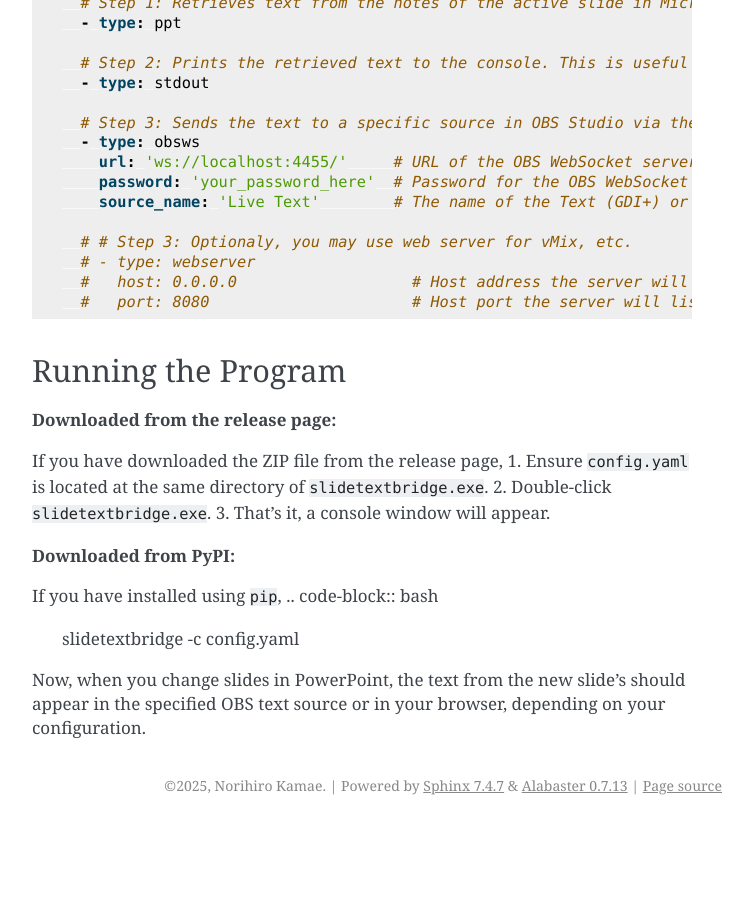
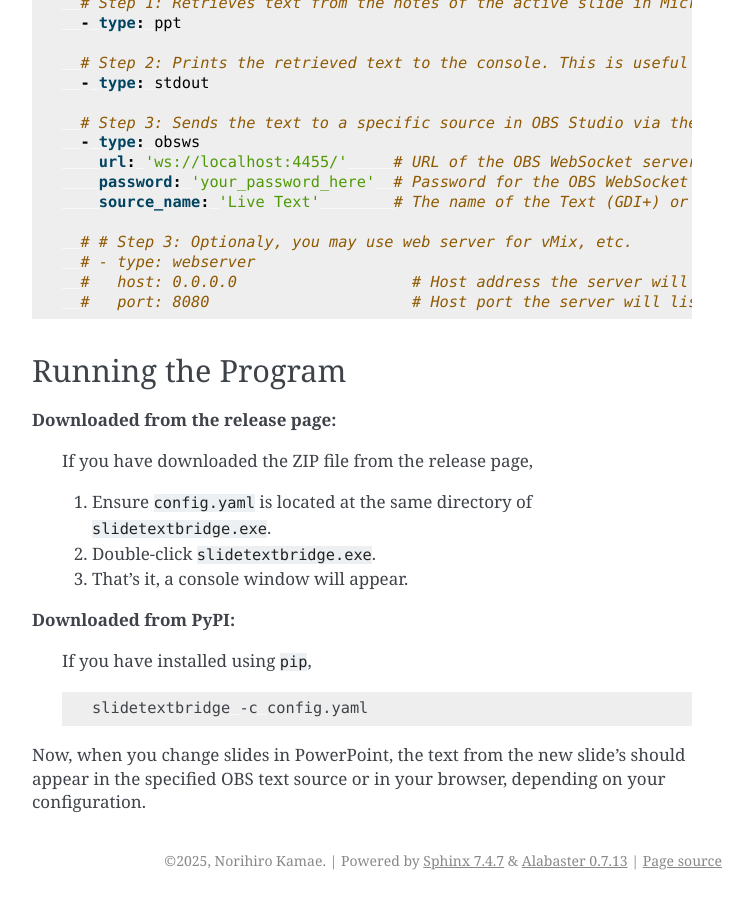
Before and after one commit to norihiro/slidetextbridge, a Sphinx documentation site: the page built from doc/getting-started.rst, in a window 1280 px wide and 900 px high, scrolled down 1135 px. Shown: the whole window, without its empty margins (388-1141 px from the left). Built offline with Sphinx 7.4.7, drawn with Linux system fonts in a browser that asks for light colours; before the commit the page ends 1960 px from its top, so only the background shows below that.

Commit message:
doc: Fix wrong format
Also add indents

```diff
--- a/doc/getting-started.rst
+++ b/doc/getting-started.rst
@@ -74,17 +74,19 @@ Running the Program
 
 **Downloaded from the release page:**
 
-If you have downloaded the ZIP file from the release page,
-1. Ensure ``config.yaml`` is located at the same directory of ``slidetextbridge.exe``.
-2. Double-click ``slidetextbridge.exe``.
-3. That's it, a console window will appear.
+  If you have downloaded the ZIP file from the release page,
+
+  1. Ensure ``config.yaml`` is located at the same directory of ``slidetextbridge.exe``.
+  2. Double-click ``slidetextbridge.exe``.
+  3. That's it, a console window will appear.
 
 **Downloaded from PyPI:**
 
-If you have installed using ``pip``,
-.. code-block:: bash
+  If you have installed using ``pip``,
 
-   slidetextbridge -c config.yaml
+  .. code-block:: bash
+
+     slidetextbridge -c config.yaml
 
 Now, when you change slides in PowerPoint, the text from the new slide's should appear in the specified OBS text source or in your browser,
 depending on your configuration.
```
